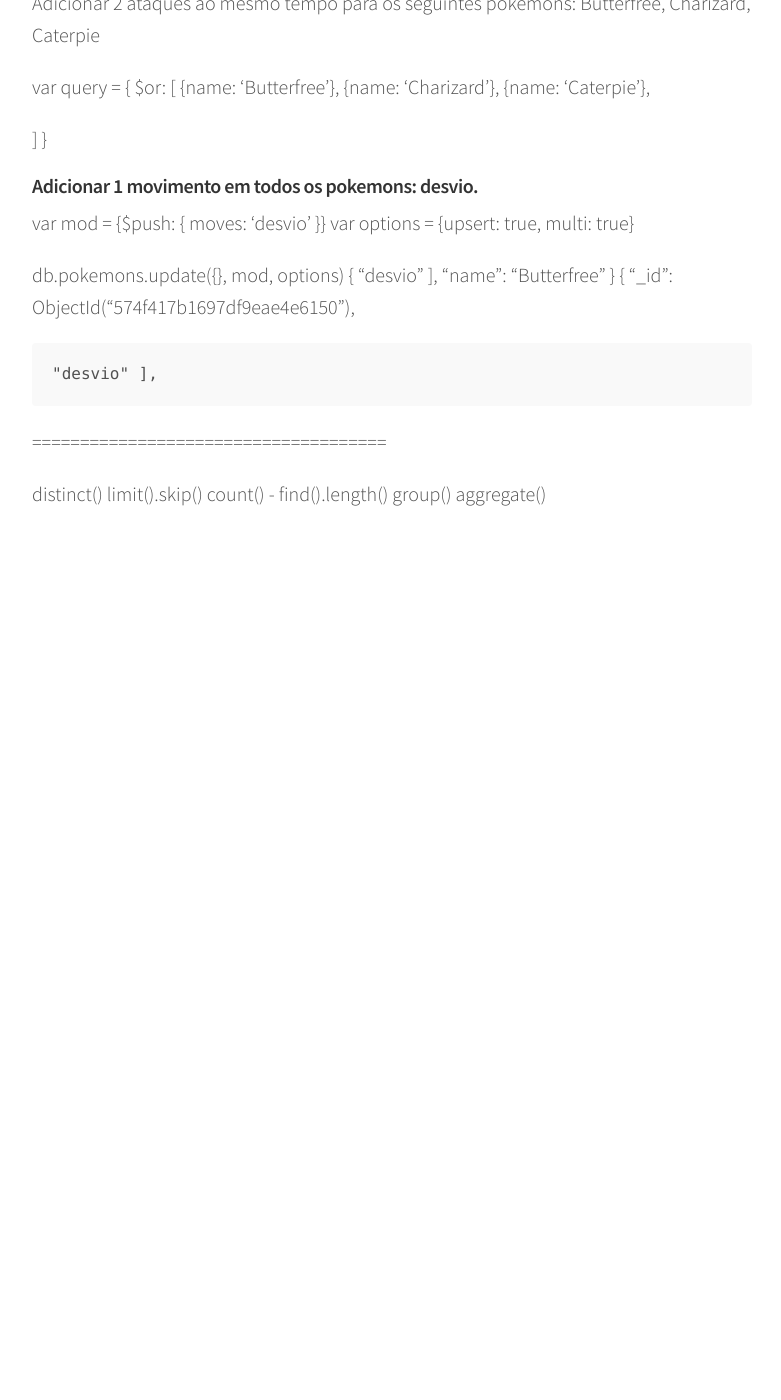
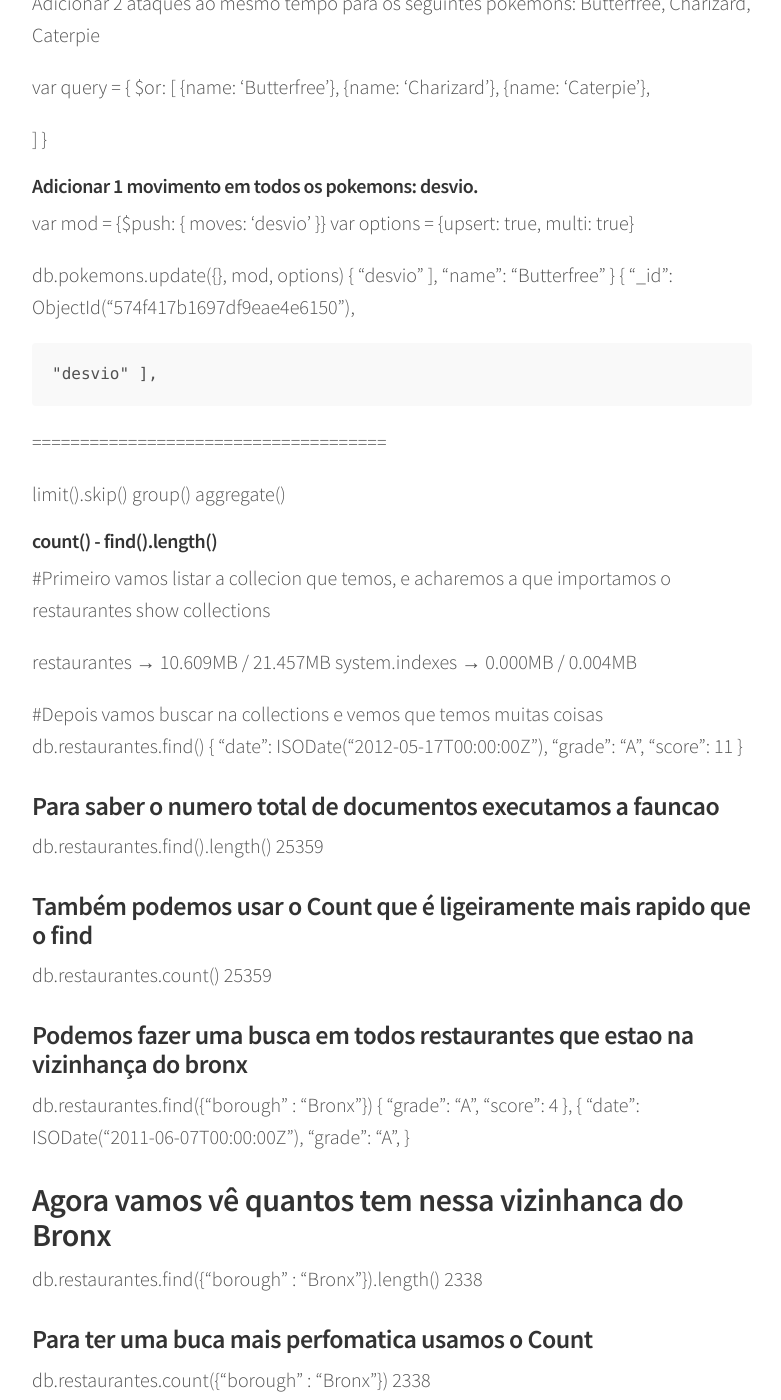
Before and after one commit to indrajithbandara/debug-blog, a Jekyll site: the page built from _posts/2016-05-14-mongodb.md, in a window 1280 px wide and 1400 px high, scrolled down 17889 px. Shown: the whole window, without its empty margins (248-1029 px from the left). Built offline with Jekyll 4.4.1, drawn with Linux system fonts in a browser that asks for light colours; comment, search, counter and statistics services are not loaded; before the commit the page ends 18519 px from its top, so only the background shows below that; some of the changed text lies outside the part shown.

Commit message:
Exercicios da aula 5

```diff
--- a/_posts/2016-05-14-mongodb.md
+++ b/_posts/2016-05-14-mongodb.md
@@ -767,8 +767,70 @@
 
 =====================================
 
-distinct()
+
 limit().skip()
-count() - find().length()
 group()
 aggregate()
+
+
+##### count() - find().length()
+
+
+
+#Primeiro vamos listar a collecion que temos, e acharemos a que importamos o restaurantes
+show collections
+
+restaurantes   → 10.609MB / 21.457MB
+system.indexes →  0.000MB /  0.004MB
+
+
+#Depois  vamos buscar na collections e vemos que temos muitas coisas
+db.restaurantes.find()
+{
+   "date": ISODate("2012-05-17T00:00:00Z"),
+   "grade": "A",
+   "score": 11
+}
+
+### Para saber o numero total de documentos executamos a fauncao
+db.restaurantes.find().length()
+25359
+
+### Também podemos usar o Count que é ligeiramente mais rapido que o find
+db.restaurantes.count()
+25359
+
+### Podemos fazer uma busca em todos restaurantes que estao na vizinhança do bronx
+db.restaurantes.find({"borough" : "Bronx"})
+{
+  "grade": "A",
+  "score": 4
+},
+{
+  "date": ISODate("2011-06-07T00:00:00Z"),
+  "grade": "A",
+}
+
+## Agora vamos vê quantos tem nessa vizinhanca do Bronx
+db.restaurantes.find({"borough" : "Bronx"}).length()
+2338
+
+### Para ter uma buca mais perfomatica usamos o Count
+db.restaurantes.count({"borough" : "Bronx"})
+2338
+
+#### distinct()
+A ideia do distinct eh fazer o mesmo que vc faria no SQL, quer saber os unicos de alguma vizinhaça
+
+### Coloca o db, a coluna e o nome da propriedade que quer pegar
+ db.restaurantes.distinct('borough')
+
+### Essas são as nosaas vizinhaças distintas
+[
+  "Bronx",
+  "Brooklyn",
+  "Manhattan",
+  "Queens",
+  "Staten Island",
+  "Missing"
+]
```
